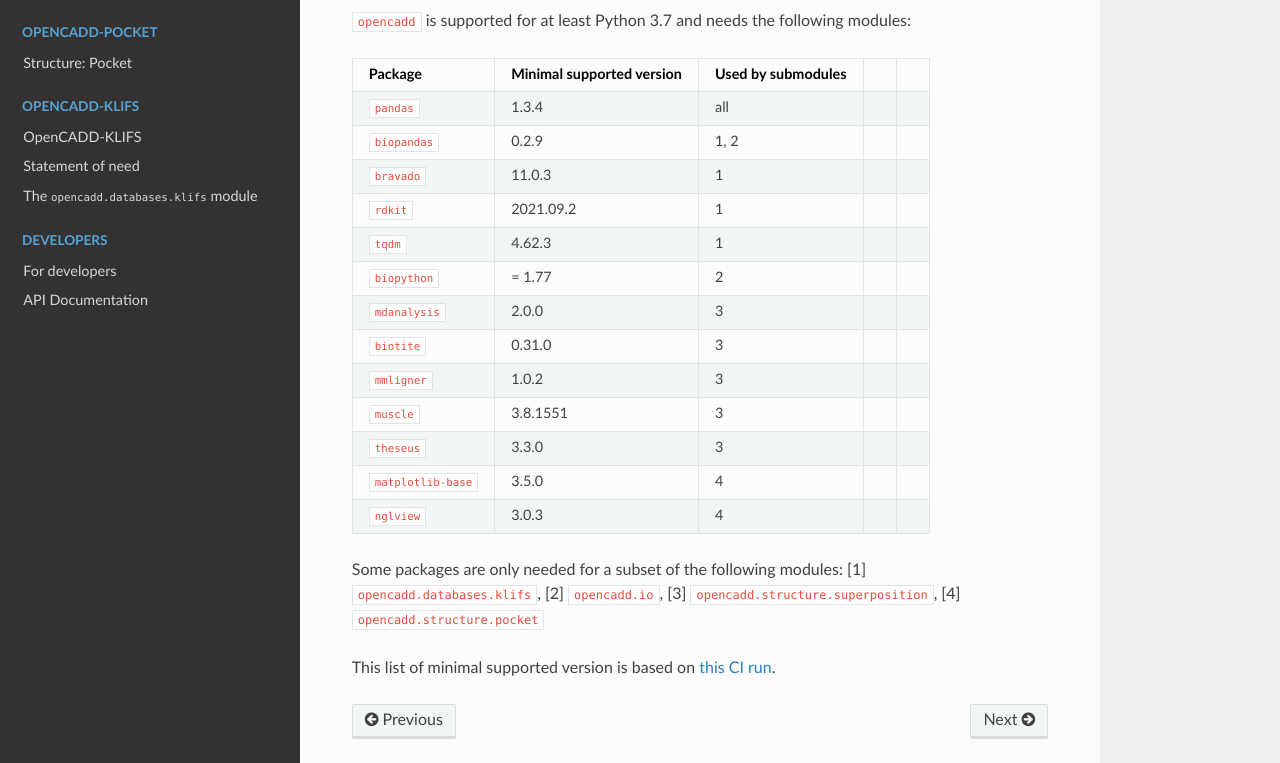
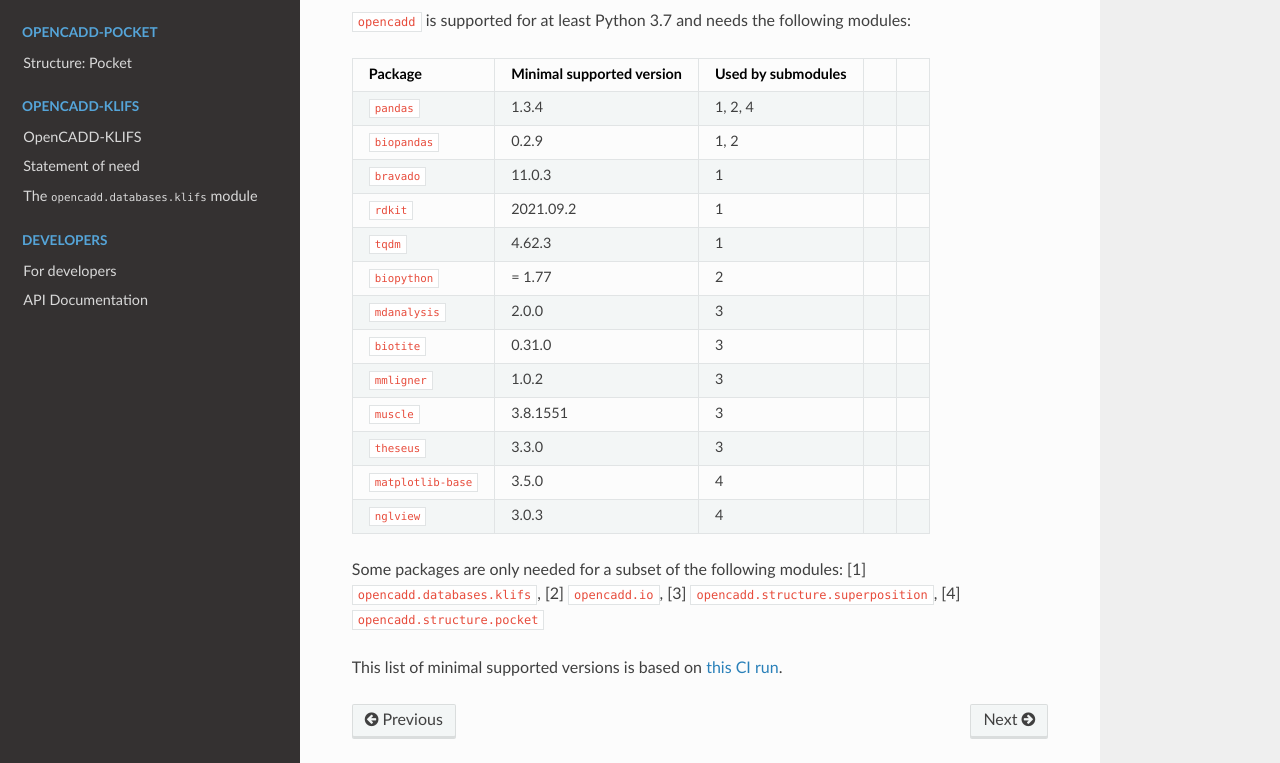
Before and after one commit to volkamerlab/opencadd, a Sphinx documentation site: the page built from docs/installing.rst, in a window 1280 px wide and 1400 px high, scrolled down 1180 px. Shown: the part 508-1271 px from the top of the window. Built offline with Sphinx 7.4.7 and the Read the Docs theme 2.0.0, drawn with Linux system fonts in a browser that asks for light colours; pages that are not in the unit, such as notebooks, are missing from menus.

Commit message:
And fix typos [skip ci]

```diff
--- a/docs/installing.rst
+++ b/docs/installing.rst
@@ -90,7 +90,7 @@ Dependencies
 +---------------------+---------------------------+--------------------+--+--+
 | Package             | Minimal supported version | Used by submodules |  |  |
 +=====================+===========================+====================+==+==+
-| ``pandas``          | 1.3.4                     | all                |  |  |
+| ``pandas``          | 1.3.4                     | 1, 2, 4            |  |  |
 +---------------------+---------------------------+--------------------+--+--+
 | ``biopandas``       | 0.2.9                     | 1, 2               |  |  |
 +---------------------+---------------------------+--------------------+--+--+
@@ -123,4 +123,4 @@ Some packages are only needed for a subset of the following modules: [1] ``openc
 [3] ``opencadd.structure.superposition``,
 [4] ``opencadd.structure.pocket``
 
-This list of minimal supported version is based on `this CI run <https://github.com/volkamerlab/opencadd/runs/4462667598?check_suite_focus=true#step:6:42>`_.
+This list of minimal supported versions is based on `this CI run <https://github.com/volkamerlab/opencadd/runs/4462667598?check_suite_focus=true#step:6:42>`_.
```
